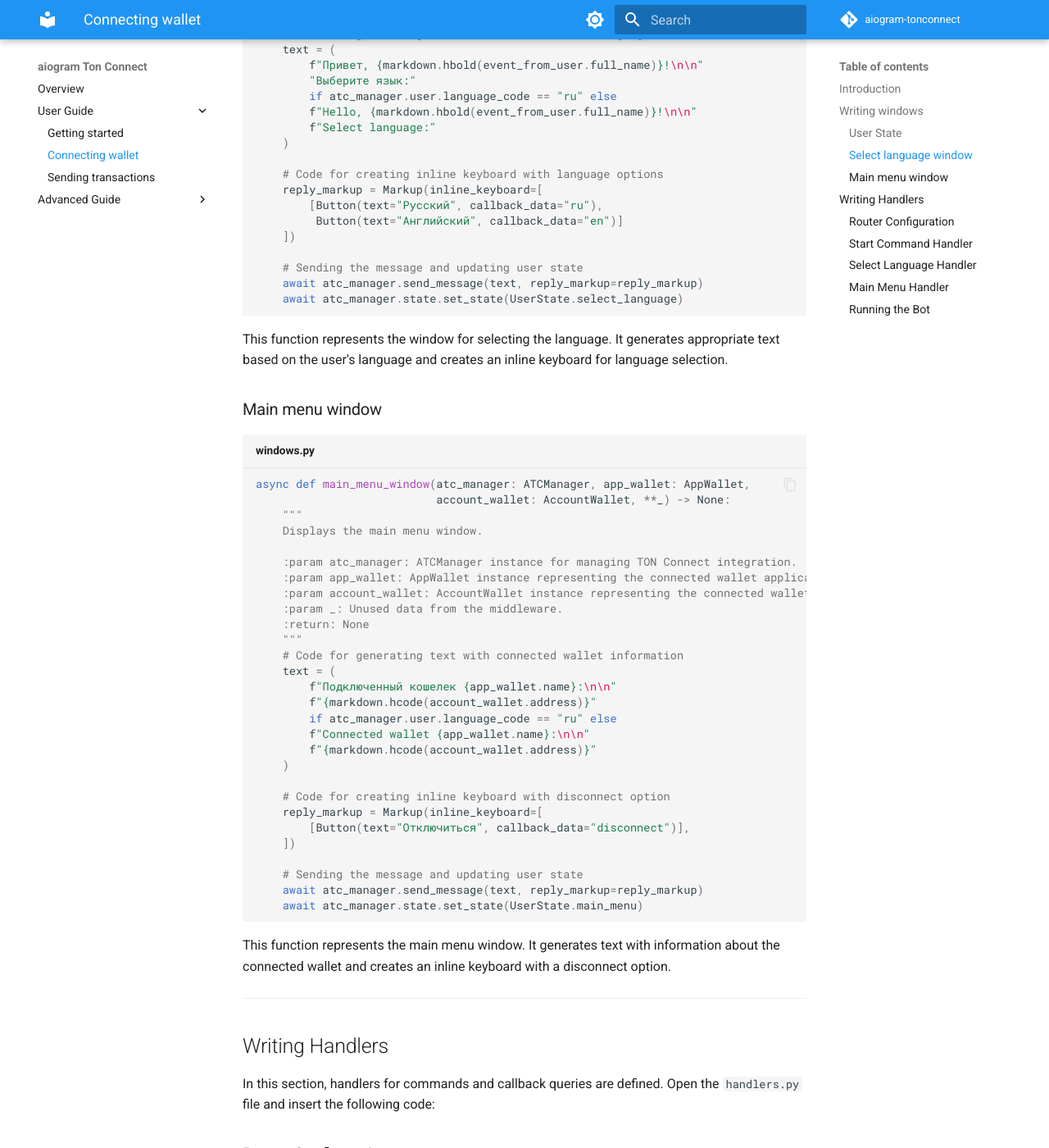
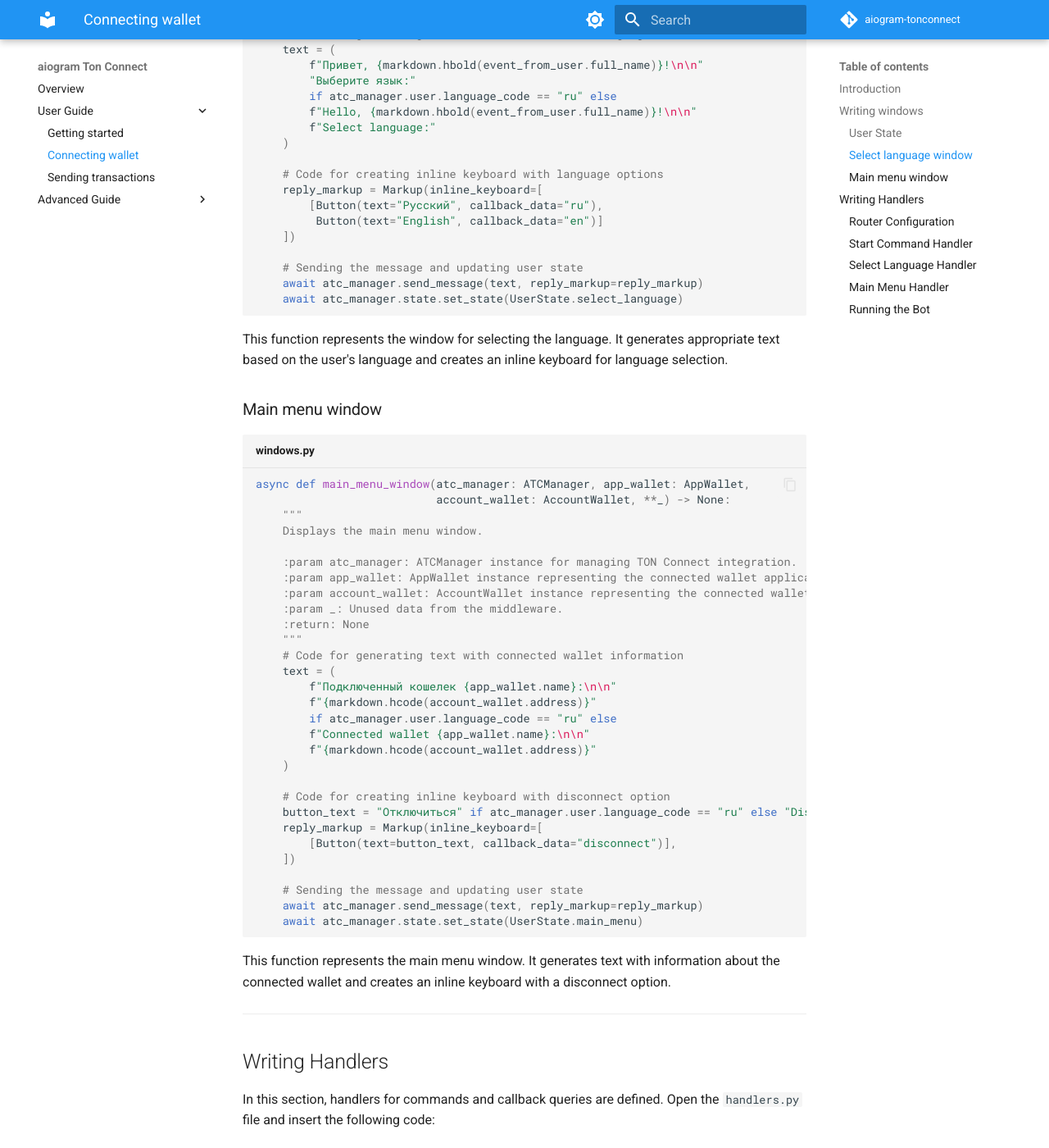
Before and after one commit to nessshon/aiogram-tonconnect, an MkDocs documentation site: the page built from docs/tutorial/user-guide/connecting-wallet.md, in a window 1280 px wide and 1400 px high, scrolled down 1933 px. Shown: the whole window at 82% size. Built offline with MkDocs 1.6.1 and Material for MkDocs 9.7.7, drawn with Linux system fonts in a browser that asks for light colours; comment, search, counter and statistics services are not loaded.

Commit message:
Refactor language options in inline keyboard and button text for disconnect option.

```diff
--- a/docs/tutorial/user-guide/connecting-wallet.md
+++ b/docs/tutorial/user-guide/connecting-wallet.md
@@ -90,7 +90,7 @@
     # Code for creating inline keyboard with language options
     reply_markup = Markup(inline_keyboard=[
         [Button(text="Русский", callback_data="ru"),
-         Button(text="Английский", callback_data="en")]
+         Button(text="English", callback_data="en")]
     ])
 
     # Sending the message and updating user state
@@ -125,8 +125,9 @@
     )
 
     # Code for creating inline keyboard with disconnect option
+    button_text = "Отключиться" if atc_manager.user.language_code == "ru" else "Disconnect"
     reply_markup = Markup(inline_keyboard=[
-        [Button(text="Отключиться", callback_data="disconnect")],
+        [Button(text=button_text, callback_data="disconnect")],
     ])
 
     # Sending the message and updating user state
```
